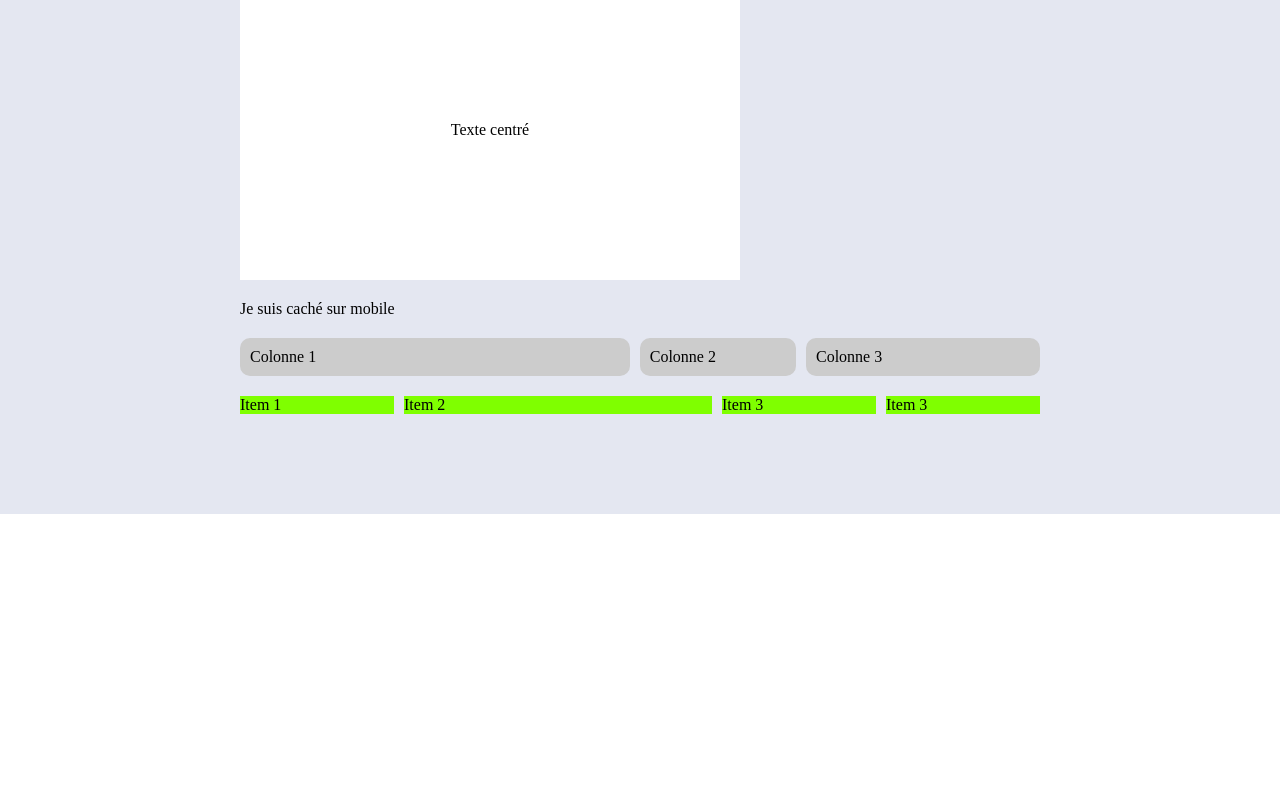
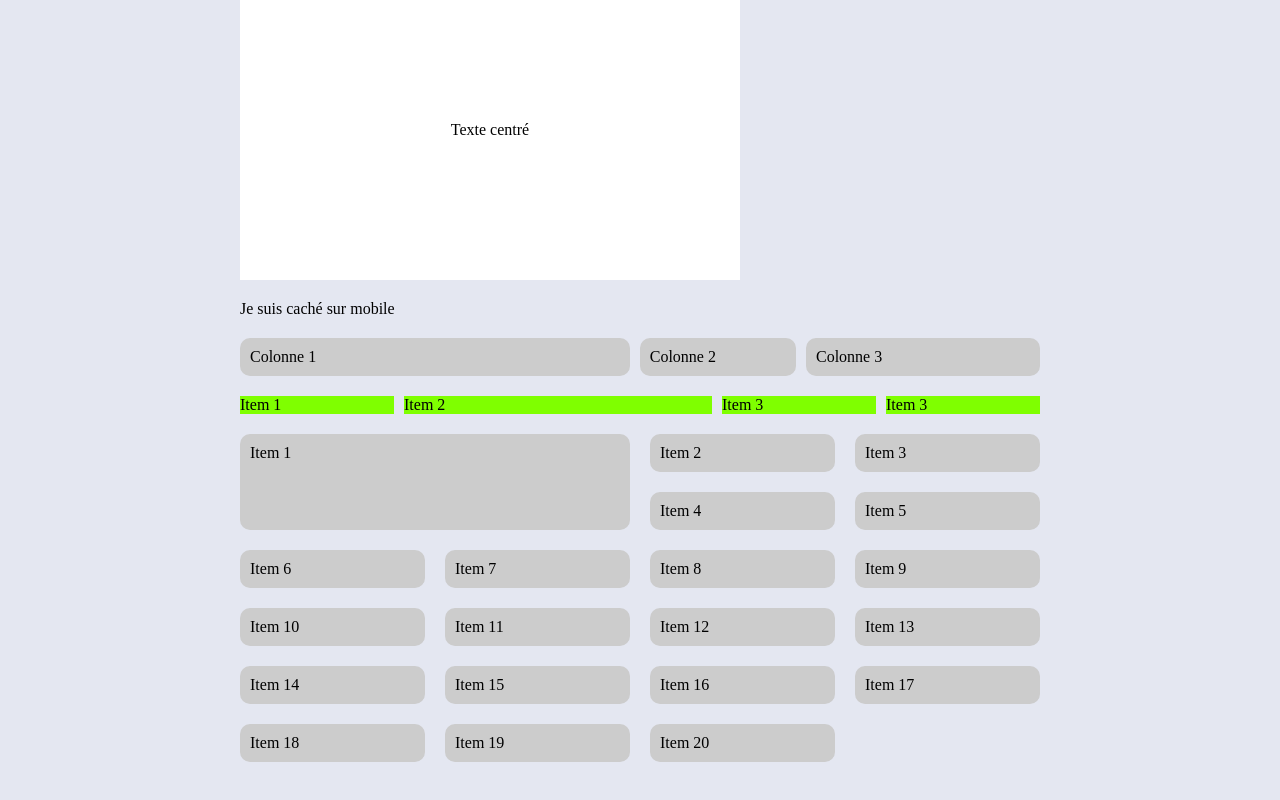
Before and after one commit to maximebj/itiz, a React (Vite) app: page / in a window 1280 px wide. Shown: the part 442-1242 px from the top of the page. Before the commit the page ends 956 px from the top, so only its background shows below. Built offline with nearby package versions, Linux system fonts and the light colour scheme; the HTML template or start-up script is replaced by a standard one.

Commit message:
Grid fluid

```diff
--- a/src/App.jsx
+++ b/src/App.jsx
@@ -3,6 +3,7 @@ import Header from "./components/header";
 import { Columns, Column } from "./components/columns";
 import Stack from "./components/stack";
 import Text from "./components/text";
+import Grid from "./components/grid";
 
 function App() {
   return (
@@ -42,6 +43,29 @@ function App() {
             <div className="flex-simple">Item 3</div>
             <div className="flex-simple">Item 3</div>
           </div>
+
+          <Grid>
+            <Grid.Item className="is-double">Item 1</Grid.Item>
+            <Grid.Item>Item 2</Grid.Item>
+            <Grid.Item>Item 3</Grid.Item>
+            <Grid.Item>Item 4</Grid.Item>
+            <Grid.Item>Item 5</Grid.Item>
+            <Grid.Item>Item 6</Grid.Item>
+            <Grid.Item>Item 7</Grid.Item>
+            <Grid.Item>Item 8</Grid.Item>
+            <Grid.Item>Item 9</Grid.Item>
+            <Grid.Item>Item 10</Grid.Item>
+            <Grid.Item>Item 11</Grid.Item>
+            <Grid.Item>Item 12</Grid.Item>
+            <Grid.Item>Item 13</Grid.Item>
+            <Grid.Item>Item 14</Grid.Item>
+            <Grid.Item>Item 15</Grid.Item>
+            <Grid.Item>Item 16</Grid.Item>
+            <Grid.Item>Item 17</Grid.Item>
+            <Grid.Item>Item 18</Grid.Item>
+            <Grid.Item>Item 19</Grid.Item>
+            <Grid.Item>Item 20</Grid.Item>
+          </Grid>
         </Stack>
       </Section>
     </>
--- /dev/null
+++ b/src/components/grid/index.jsx
@@ -0,0 +1,15 @@
+import "./style.css";
+
+export default function Grid(props) {
+  const { children } = props;
+
+  return <div className="grid">{children}</div>;
+}
+
+export function GridItem(props) {
+  const { children, className } = props;
+
+  return <div className={`grid-item ${className}`}>{children}</div>;
+}
+
+Grid.Item = GridItem;
--- /dev/null
+++ b/src/components/grid/style.css
@@ -0,0 +1,18 @@
+.grid {
+  display: grid;
+  /* grid-template-columns: repeat(4, 1fr); */
+  /* grid-template-columns: 1fr 1fr 1fr 1fr; */
+  grid-template-columns: repeat(auto-fill, minmax(150px, 1fr));
+  gap: 20px;
+}
+
+.grid-item {
+  background: #ccc;
+  padding: 10px;
+  border-radius: 10px;
+}
+
+.grid-item.is-double {
+  grid-column: span 2;
+  grid-row: span 2;
+}
```
